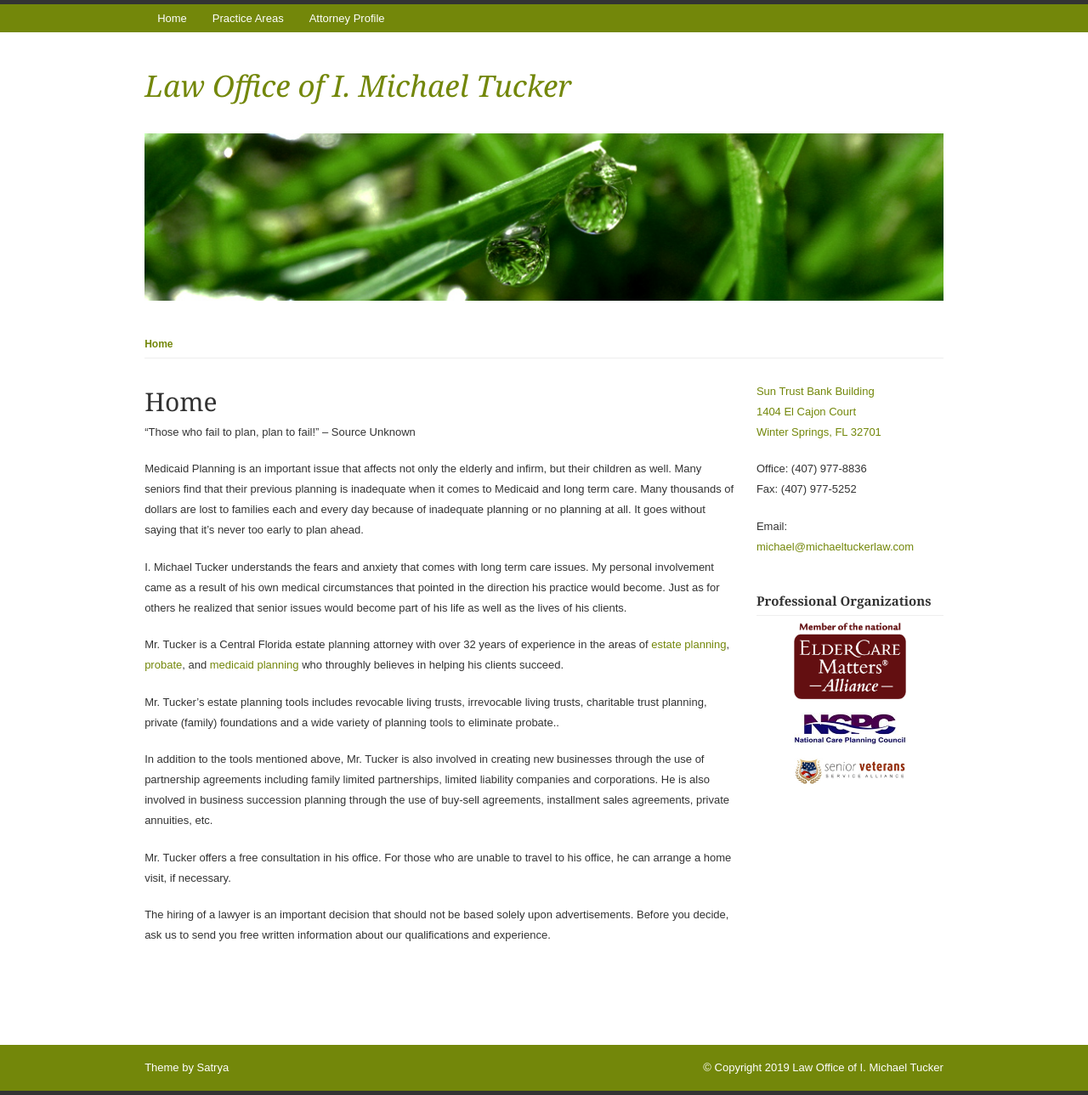
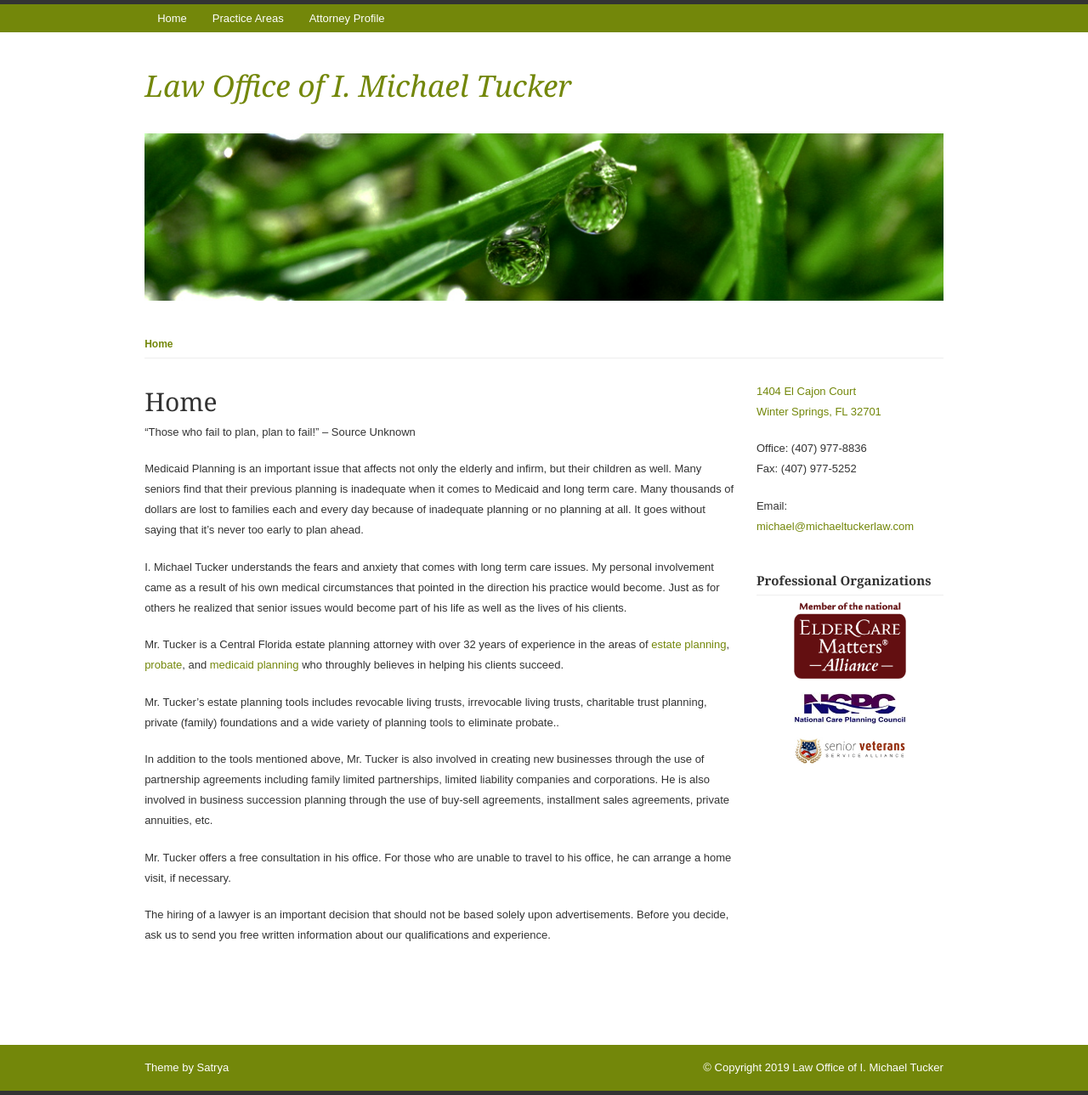
Before and after one commit to matthewtckr/michaeltuckerlaw, a Jekyll site: the page built from index.html, in a window 1280 px wide. Shown: the whole page at 85% size. Built offline with Jekyll 4.4.1, drawn with Linux system fonts in a browser that asks for light colours; nearby versions of some CDN libraries; Markdown is read by kramdown in place of the engine named in the settings.

Commit message:
Fix building name

```diff
--- a/_layouts/default.html
+++ b/_layouts/default.html
@@ -78,7 +78,7 @@
         <aside id="sidebar" class="widget-area" role="complementary">
           <section id="text-3" class="widget widget_text">
             <div class="textwidget">
-              <p><a href="https://maps.google.com/maps/place?q=Law+Office+of+I+Michael+Tucker&amp;hnear=Altamonte+Springs,+FL&amp;cid=13265488692239424252" target="_blank">Sun Trust Bank Building<br/>
+              <p><a href="https://maps.google.com/maps/place?q=Law+Office+of+I+Michael+Tucker&amp;hnear=Altamonte+Springs,+FL&amp;cid=13265488692239424252" target="_blank">
                 1404 El Cajon Court<br/>
                 Winter Springs, FL 32701</a>
               </p>
```
